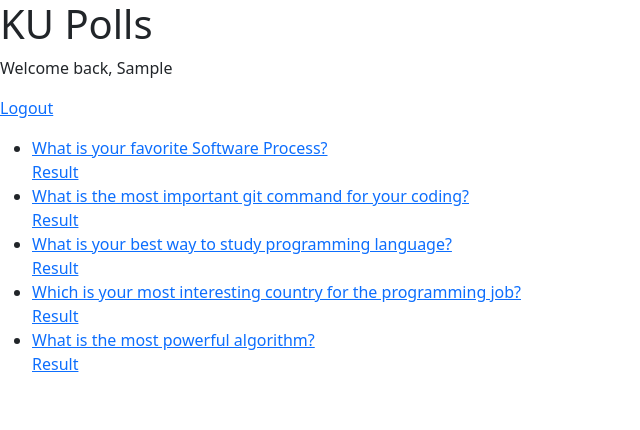
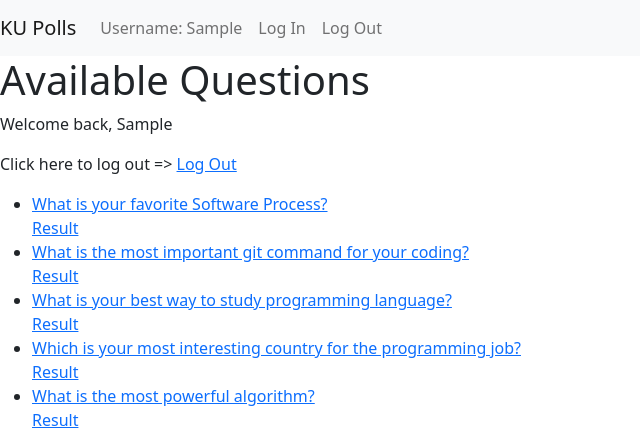
Before and after one commit to VorakornLeechavanan/ku-polls, a Django app: page /polls/ in a window 1280 px wide. Shown: the top 430 px of the page, without its empty margins (0-640 px from the left). Run offline with Django 4.2, Linux system fonts and the light colour scheme; the visitor is signed in with stand-in values (Sample User, id 1); data comes from the database, SQL or seed files in the repository.

Commit message:
add navbar

```diff
--- a/polls/views.py
+++ b/polls/views.py
@@ -91,7 +91,6 @@ def vote(request, question_id):
         vote = Vote(user=this_user, choice=selected_choice)
     vote.save()
     # TODO: Use messages to display a confirmation on the result page.
-
     # else:
     #     selected_choice.votes += 1
     #     selected_choice.save()
--- a/templates/index.html
+++ b/templates/index.html
@@ -1,10 +1,10 @@
 {% extends "template.html" %}
 
 {% block content %}
-  <h1> KU Polls </h1>
+  <h1> Available Questions </h1>
   {% if user.is_authenticated %}
      <p>Welcome back, {{user.username.title}}</p>
-     <p> <a href="{% url 'logout' %}">Logout</a> </p>
+     <p> Click here to log out => <a href="{% url 'logout' %}">Log Out</a> </p>
   {% else %}
    Please <a href="{% url 'login' %}">Login</a> to vote
   {% endif %}
--- a/templates/template.html
+++ b/templates/template.html
@@ -7,6 +7,28 @@
     {% endblock %}
 </head>
 <body>
+    <nav class="navbar navbar-expand-lg navbar-light bg-light">
+  <a class="navbar-brand" href="#">KU Polls</a>
+  <div class="collapse navbar-collapse" id="navbarSupportedContent">
+    <ul class="navbar-nav mr-auto">
+      {% if user.is_authenticated %}
+      <li class="nav-item">
+        <a class="nav-link"> Username: {{user.username.title}} </a>
+      </li>
+      <li class="nav-item">
+        <a class="nav-link" href="{% url 'login' %}">Log In</a>
+      </li>
+      <li class="nav-item">
+        <a class="nav-link" href="{% url 'logout' %}">Log Out</a>
+      </li>
+      {% else %}
+      <li class="nav-item">
+        <a class="nav-link" href="{% url 'login' %}">Log In</a>
+      </li>
+      {% endif %}
+    </ul>
+  </div>
+</nav>
     <div>
         {% block content %}
         {% endblock %}
```
